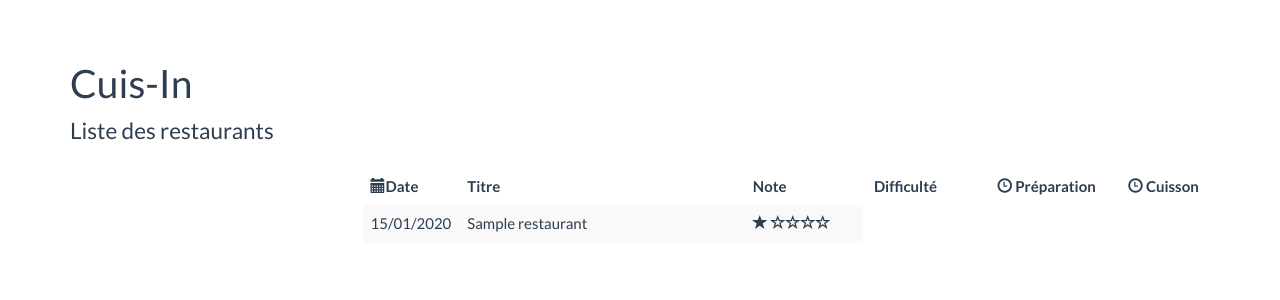
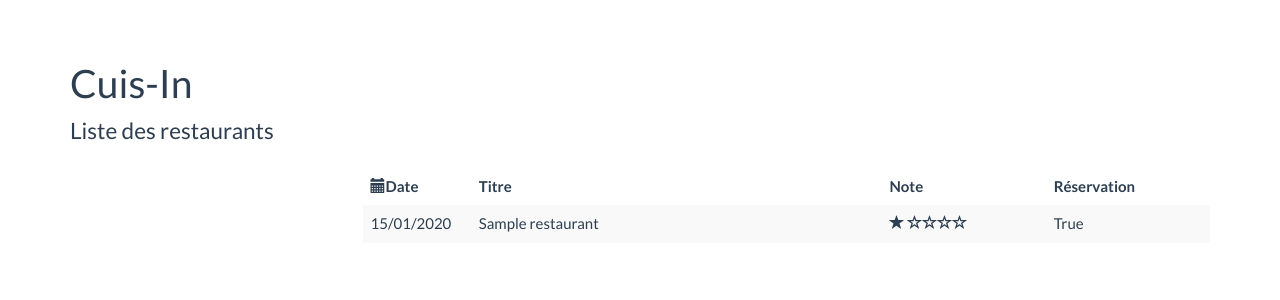
Before and after one commit to aroquemaurel/Cuis-In, a Django app: page /restaurants in a window 1280 px wide. Shown: the part 60-360 px from the top of the page. Run offline with Django 3.2, Linux system fonts and the light colour scheme; tables that the repository leaves empty hold one stand-in row (values such as "Sample post"); some libraries are stand-ins or nearby versions.

Commit message:
Restaurants list

```diff
--- a/cuisin/urls.py
+++ b/cuisin/urls.py
@@ -8,7 +8,9 @@ urlpatterns = patterns('',
 
     url(r'^admin/', include(admin.site.urls)),
 
-    url(r'^restaurants', 'restaurant.views.list'),
+    url(r'^restaurants$', 'restaurant.views.list'),
+    url(r'^restaurants/(?P<id>\d+)-(?P<slug>.+)$', 'restaurant.views.show'),
+
     url(r'^recettes/ajouter', 'recipe.views.add'),
     url(r'^$', 'recipe.views.home'),
     url(r'^recettes/(?P<id>\d+)-(?P<slug>.+)$', 'recipe.views.show'),
--- a/restaurant/models.py
+++ b/restaurant/models.py
@@ -3,6 +3,7 @@ from django.db import models
 
 class Restaurant(models.Model):
     title = models.CharField(max_length=128)
+    slug = models.SlugField(max_length=128, default="")
     note = models.IntegerField(max_length=2)
     date = models.DateTimeField(auto_now_add=True, auto_now=False, verbose_name="Date d'ajout")
     reservation = models.BooleanField(default=False)
--- a/restaurant/views.py
+++ b/restaurant/views.py
@@ -1,7 +1,14 @@
-from django.shortcuts import render
+from django.shortcuts import render, get_object_or_404
 from restaurant.models import Restaurant
+
 
 def list(request):
     restaurants = Restaurant.objects.all().order_by('title')
 
     return render(request, 'restaurant/list.html', {'restaurants': restaurants})
+
+
+def show(request, id, slug=''):
+    restaurant = get_object_or_404(Restaurant, id=id)
+
+    return render(request, 'restaurant/show.html', {'restaurant': restaurant})
--- a/templates/restaurant/list.html
+++ b/templates/restaurant/list.html
@@ -8,17 +8,16 @@
             <th class="col-md-1"><i class="glyphicon glyphicon-calendar"></i>Date</th>
             <th class="col-md-5">Titre</th>
             <th class="col-md-2">Note</th>
-            <th class="col-md-2">&nbsp;Difficulté</th>
-            <th class="col-md-3"><i class="glyphicon glyphicon-time"></i>&nbsp;Préparation</th>
-            <th style="min-width: 90px" class="col-md-3"><i class="glyphicon glyphicon-time"></i>&nbsp;Cuisson</th>
+            <th class="col-md-2">Réservation</th>
         </tr>
     </thead>
     <tbody>
         {% for restaurant in restaurants %}
-            <tr class="clickable-row" data-href="{% url "restaurant.views.show" id=restaurant.id %}">
+               <tr class="clickable-row" data-href="{% url "restaurant.views.show" restaurant.id restaurant.slug %}">
                 <td>{{ restaurant.date|date:"d/m/Y" }}</td>
                 <td>{{ restaurant.title }}</td>
                 <td>{{ restaurant.note|star }}</td>
+                <td>{{ restaurant.reservation }}</td>
             </tr>
         {% empty %}
             <tr>
--- /dev/null
+++ b/templates/restaurant/show.html
@@ -0,0 +1,2 @@
+test
+{{ restaurant.id }}
```
Also changed, not shown: recipe/migrations/0002_auto_20150312_1342.py (added), recipe/migrations/0003_auto_20150312_1405.py (added), recipe/migrations/__init__.py (added), restaurant/migrations/0001_initial.py (added), restaurant/migrations/0002_restaurant_slug.py (added).
